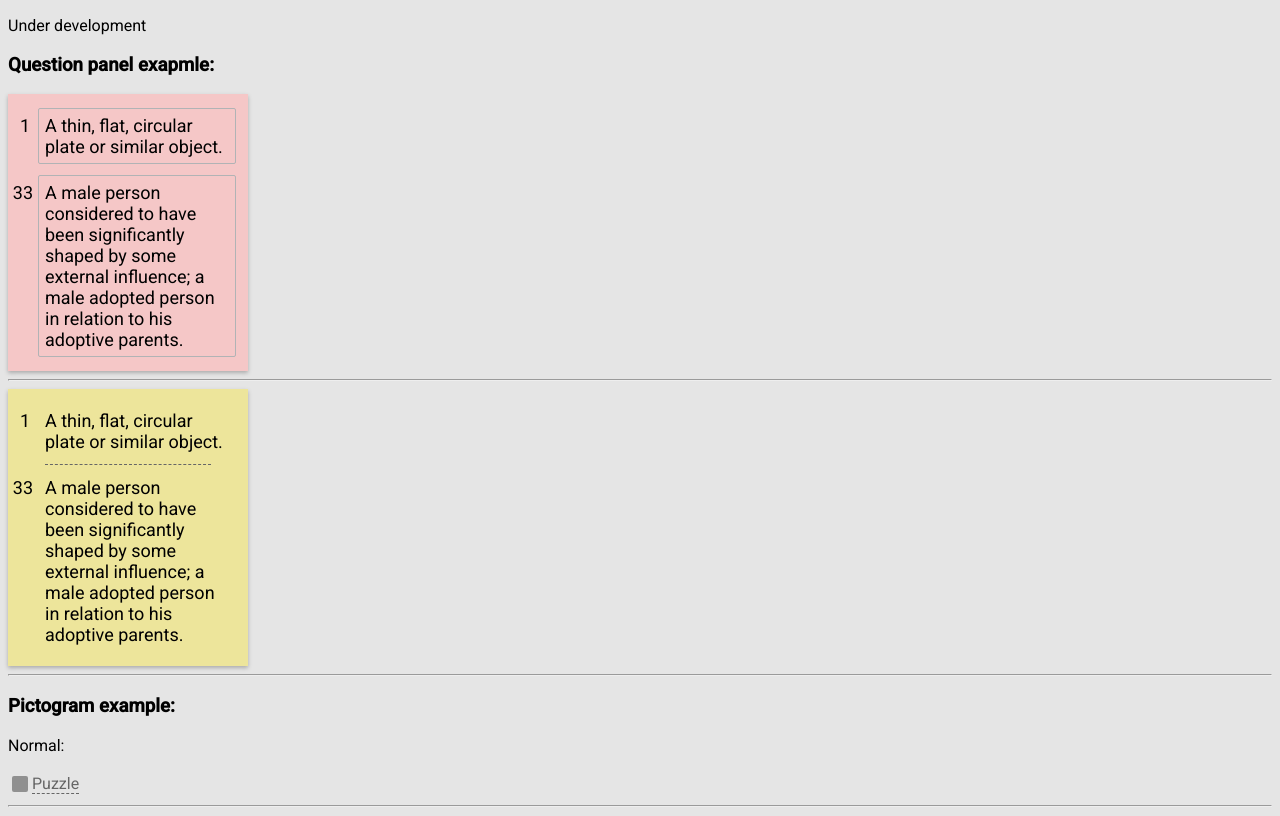
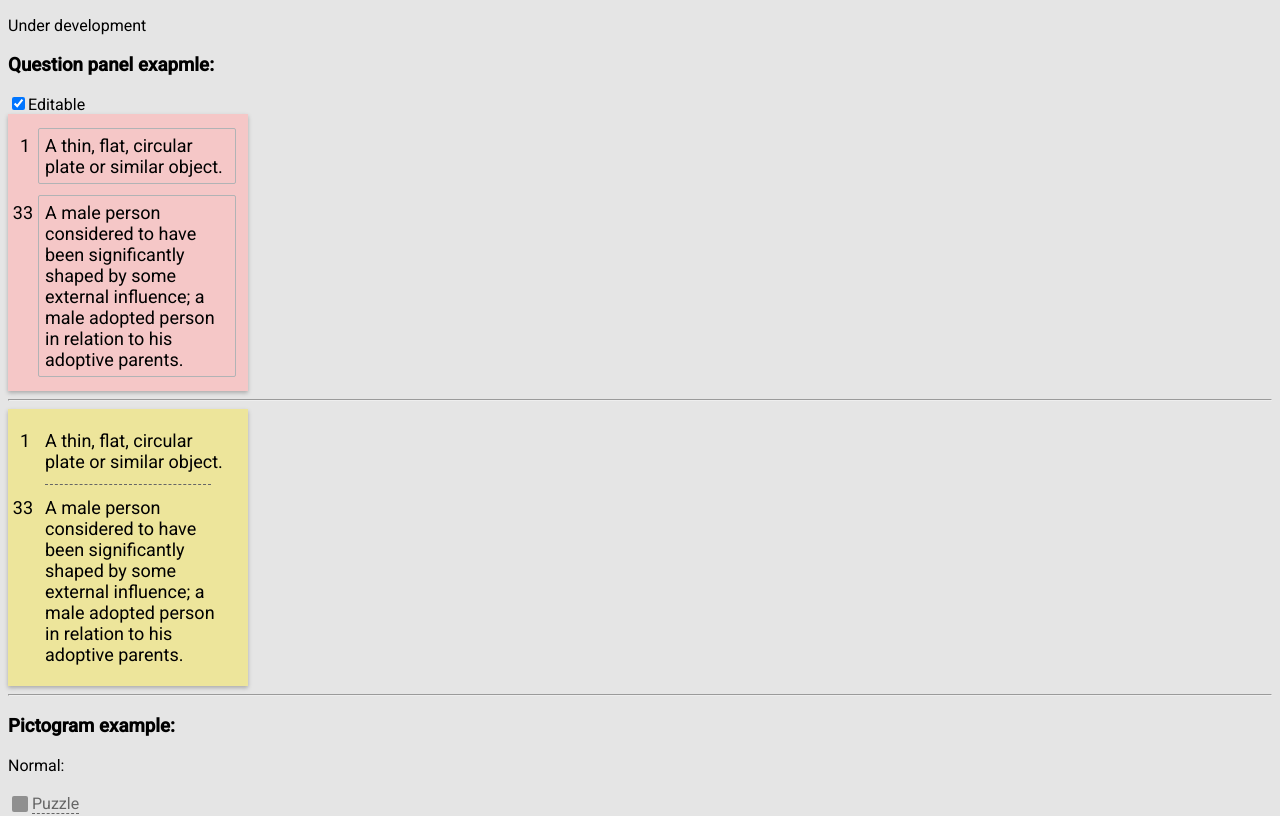
Before and after one commit to ua-dev-front/crossword-master, a React (Create React App) app in the folder frontend/: page / in a window 1280 px wide. Shown: the top 816 px of the page. Built offline with nearby package versions, Linux system fonts and the light colour scheme.

Commit message:
animation demo

```diff
--- a/frontend/src/App.tsx
+++ b/frontend/src/App.tsx
@@ -104,6 +104,7 @@ function App() {
         'A male person considered to have been significantly shaped by some external influence; a male adopted person in relation to his adoptive parents.',
     },
   ]);
+  const [panelEditable, setPanelEditable] = useState(true);
 
   const handleMatrixChange = (row: number, column: number) => {
     const newMatrix = [...matrix];
@@ -125,9 +126,16 @@ function App() {
     <>
       <p>Under development</p>
       <h3>Question panel exapmle:</h3>
+      <input
+        id='set-editable'
+        type='checkbox'
+        checked={panelEditable}
+        onChange={(e) => setPanelEditable(e.target.checked)}
+      />
+      <label htmlFor='set-editable'>Editable</label>
       <QuestionPanel
         questions={questions}
-        isEditable={true}
+        isEditable={panelEditable}
         color={QuestionPanelColor.Pink}
         onChange={(value, index) => handleQuestionsChange(value, index)}
       />
```
